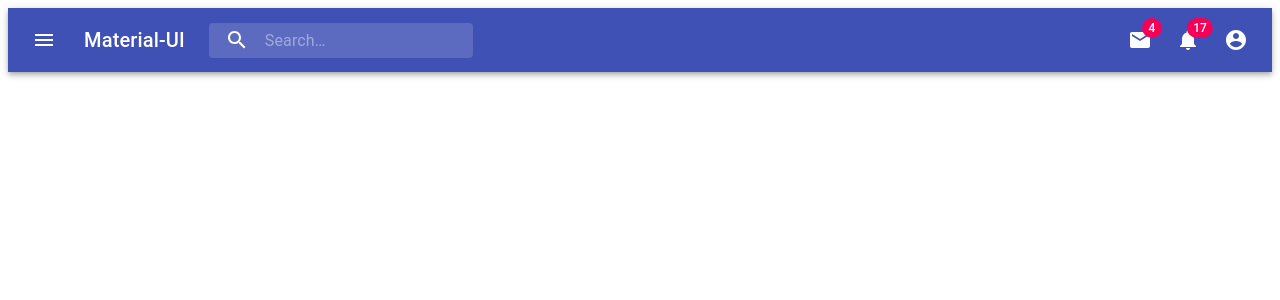
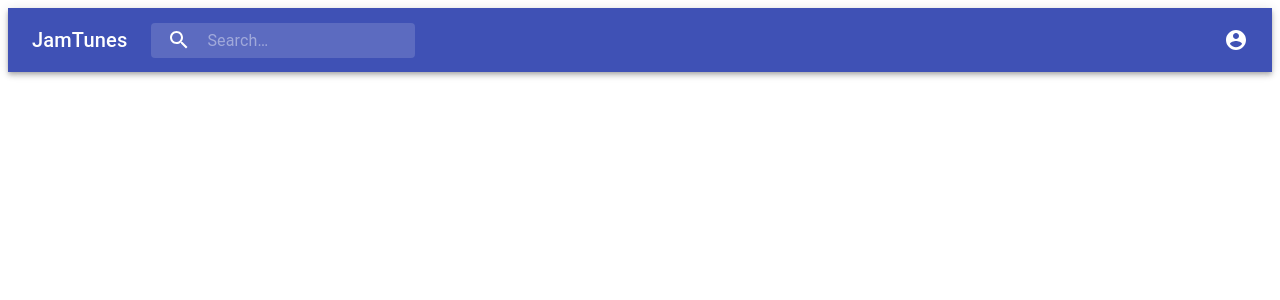
Before and after one commit to codemasterspro/project2, a React (Create React App) app in the folder client/: page / in a window 1280 px wide. Shown: the top 300 px of the page. Built offline with nearby package versions, Linux system fonts and the light colour scheme; the HTML template or start-up script is replaced by a standard one.

Commit message:
deleted unnessacery buttons

```diff
--- a/client/src/components/navbar/index.js
+++ b/client/src/components/navbar/index.js
@@ -5,15 +5,11 @@ import Toolbar from "@material-ui/core/Toolbar";
 import IconButton from "@material-ui/core/IconButton";
 import Typography from "@material-ui/core/Typography";
 import InputBase from "@material-ui/core/InputBase";
-import Badge from "@material-ui/core/Badge";
 import MenuItem from "@material-ui/core/MenuItem";
 import Menu from "@material-ui/core/Menu";
-import MenuIcon from "@material-ui/icons/Menu";
 import SearchIcon from "@material-ui/icons/Search";
 import AccountCircle from "@material-ui/icons/AccountCircle";
-import MailIcon from "@material-ui/icons/Mail";
-import NotificationsIcon from "@material-ui/icons/Notifications";
-import MoreIcon from "@material-ui/icons/MoreVert";
+
 
 const useStyles = makeStyles(theme => ({
   grow: {
@@ -85,6 +81,8 @@ export default function PrimarySearchAppBar() {
   const isMenuOpen = Boolean(anchorEl);
   const isMobileMenuOpen = Boolean(mobileMoreAnchorEl);
 
+
+
   function handleProfileMenuOpen(event) {
     setAnchorEl(event.currentTarget);
   }
@@ -98,9 +96,6 @@ export default function PrimarySearchAppBar() {
     handleMobileMenuClose();
   }
 
-  function handleMobileMenuOpen(event) {
-    setMobileMoreAnchorEl(event.currentTarget);
-  }
 
   const menuId = "primary-search-account-menu";
   const renderMenu = (
@@ -129,22 +124,9 @@ export default function PrimarySearchAppBar() {
       open={isMobileMenuOpen}
       onClose={handleMobileMenuClose}
     >
-      <MenuItem>
-        <IconButton aria-label="Show 4 new mails" color="inherit">
-          <Badge badgeContent={4} color="secondary">
-            <MailIcon />
-          </Badge>
-        </IconButton>
-        <p>Messages</p>
-      </MenuItem>
-      <MenuItem>
-        <IconButton aria-label="Show 11 new notifications" color="inherit">
-          <Badge badgeContent={11} color="secondary">
-            <NotificationsIcon />
-          </Badge>
-        </IconButton>
-        <p>Notifications</p>
-      </MenuItem>
+
+
+
       <MenuItem onClick={handleProfileMenuOpen}>
         <IconButton
           aria-label="Account of current user"
@@ -163,16 +145,8 @@ export default function PrimarySearchAppBar() {
     <div className={classes.grow}>
       <AppBar position="static">
         <Toolbar>
-          <IconButton
-            edge="start"
-            className={classes.menuButton}
-            color="inherit"
-            aria-label="Open drawer"
-          >
-            <MenuIcon />
-          </IconButton>
           <Typography className={classes.title} variant="h6" noWrap>
-            Material-UI
+            JamTunes
           </Typography>
           <div className={classes.search}>
             <div className={classes.searchIcon}>
@@ -189,16 +163,7 @@ export default function PrimarySearchAppBar() {
           </div>
           <div className={classes.grow} />
           <div className={classes.sectionDesktop}>
-            <IconButton aria-label="Show 4 new mails" color="inherit">
-              <Badge badgeContent={4} color="secondary">
-                <MailIcon />
-              </Badge>
-            </IconButton>
-            <IconButton aria-label="Show 17 new notifications" color="inherit">
-              <Badge badgeContent={17} color="secondary">
-                <NotificationsIcon />
-              </Badge>
-            </IconButton>
+
             <IconButton
               edge="end"
               aria-label="Account of current user"
@@ -211,15 +176,6 @@ export default function PrimarySearchAppBar() {
             </IconButton>
           </div>
           <div className={classes.sectionMobile}>
-            <IconButton
-              aria-label="Show more"
-              aria-controls={mobileMenuId}
-              aria-haspopup="true"
-              onClick={handleMobileMenuOpen}
-              color="inherit"
-            >
-              <MoreIcon />
-            </IconButton>
           </div>
         </Toolbar>
       </AppBar>
```
Also changed, not shown: 2 other files (tests, documents, lock files or other folders).
